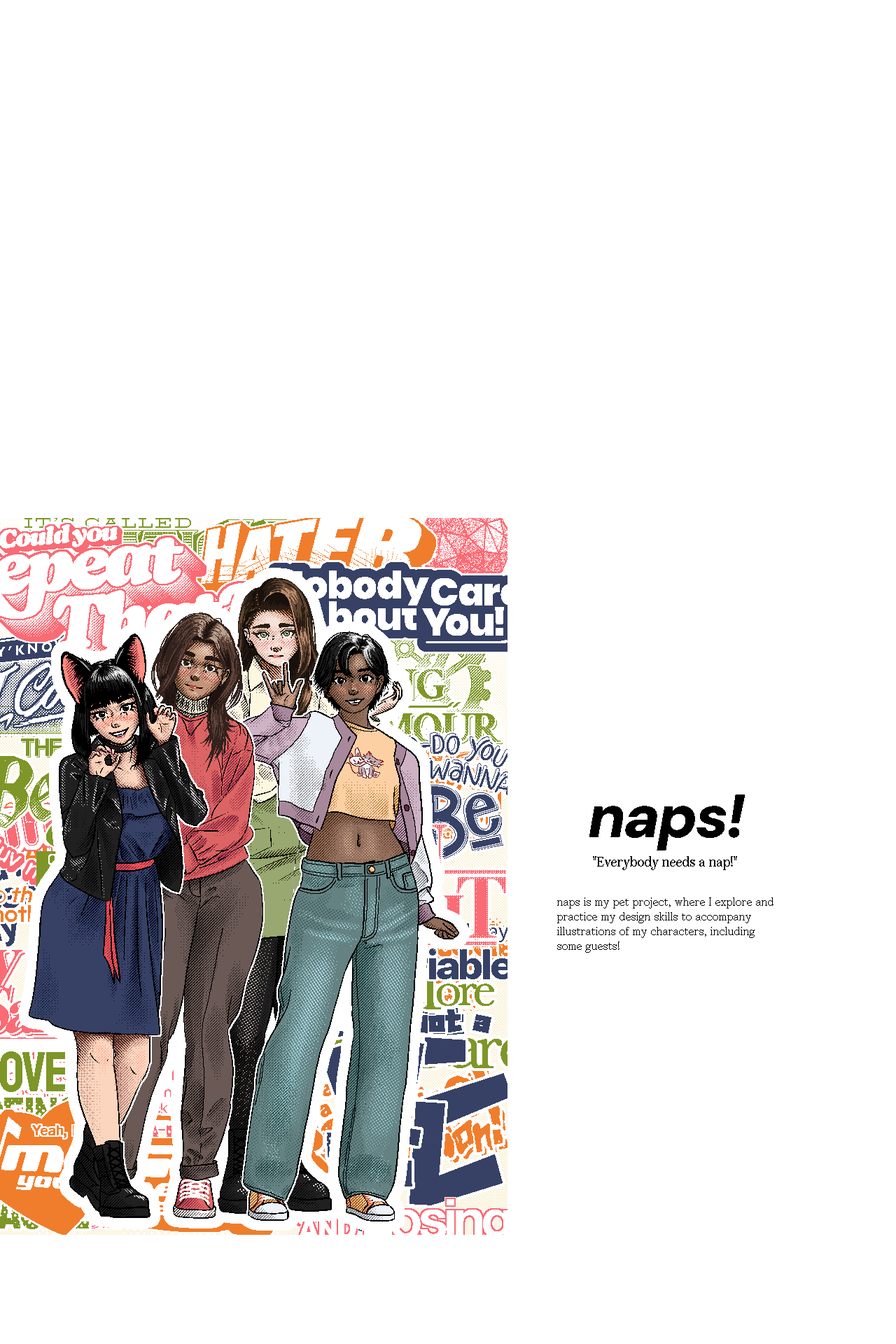
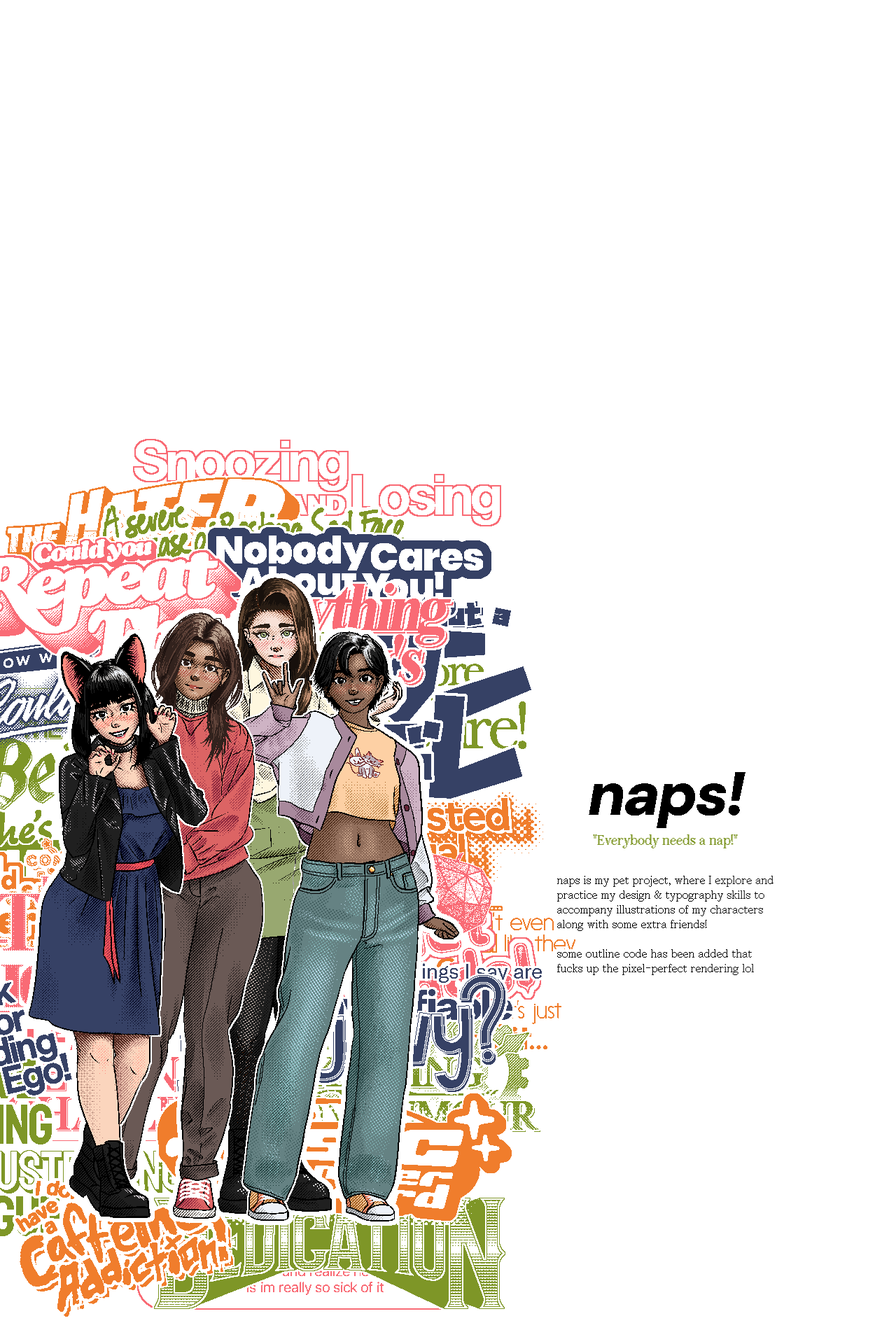
Before and after one commit to moyevka/moyevka.github.io, a Jekyll site: the page built from naps.markdown, in a window 1280 px wide. Shown: the part 947-2867 px from the top of the page at 70% size. Built offline with Jekyll 4.4.1, drawn with Linux system fonts in a browser that asks for light colours; some web fonts are replaced; some of the changed text lies outside the part shown.

Commit message:
070924
new naps splash, restyling of meet the girls, outline code v1

```diff
--- a/_layouts/naps.html
+++ b/_layouts/naps.html
@@ -80,6 +80,11 @@ function galleryFix() {
         }
         topSpacer.firstElementChild.style.height = `${topSpacingHeight}px`;
 
+        let mtgHeader = gallery.querySelector('#mtgHeader');
+        if (mtgHeader) {
+            topSpacer.firstElementChild.style.height = `0px`;
+        }
+
         // Create or update bottom spacer div and its child
         let bottomSpacer = gallery.querySelector('.bottom-spacer');
         if (!bottomSpacer) {
@@ -94,11 +99,39 @@ function galleryFix() {
     });
 };
 
+function outlining() {
+    const outlinedElements = document.querySelectorAll('#outlined');
+
+outlinedElements.forEach(outlinedElement => {
+  const span = document.createElement('span');
+
+  // Copy the classes from the <p> element
+  span.className = outlinedElement.className;
+
+  // Add the new .outlining class
+  span.classList.add('outlining');
+  span.style.filter = `invert(1)`;
+
+  // Copy the content from the <p> element
+  span.innerHTML = outlinedElement.innerHTML;
+
+  // Append the new <span> as a child of the <p> element
+  outlinedElement.appendChild(span);
+});
+}
+
+
 window.onload = (event) => {
   console.log("fully loaded");
   binaryFix();
   galleryFix();
   removeSplash();
+  setTimeout(() => {
+    outlining()
+    }, 10);
+  setTimeout(() => {
+    binaryFix();
+    }, 15);
 };
 
 });
--- a/_naps/meet-the-girls.markdown
+++ b/_naps/meet-the-girls.markdown
@@ -6,7 +6,7 @@ tags: illustration, design
 
 <div class="image-gallery" style="width:100%">
     <div class="gallery-item gallery-header">
-        <p class="naps-title" style="font-style:normal">meet the girls!</p>
+        <p class="naps-title" style="font-style:normal" id="mtgHeader">meet the girls!</p>
         <p class="binary">get to know Mara, Sorrel, Choux, and Keys: the 4 main characters of the naps project. each of these sheets aims to explore each character's personality through distinct visual themes, such as colour, background and fashion choice.</p>
     </div>
     <div class="gallery-item" style="min-height: 99vh; max-width: 90%">
@@ -20,14 +20,14 @@ tags: illustration, design
         <img src="/assets/naps/meet-the-girls/CharSheet-2-Sorrel.png" alt="CharSheet-2-Sorrel" class="clickable naps-img">
         <div class="gallery-text">
             <span class="item-title naps-title"><span style="color:#364165">Sorrel</span> Hu</span>
-            <span class="item-subtitle binary">catgirl with a capital C, she's as fierce as she is loyal, and one hell of a person to befriend. just don't touch the ears.</span>
+            <span class="item-subtitle binary">catgirl with a capital C, she's as fierce as she is loyal, and one hell of a great friend. just don't annoy her.</span>
         </div>
     </div>
     <div class="gallery-item" style="min-height: 99vh; max-width: 90%">
         <img src="/assets/naps/meet-the-girls/CharSheet-3-Choux.png" alt="CharSheet-3-Choux" class="clickable naps-img">
         <div class="gallery-text">
             <span class="item-title naps-title">Elodie "<span style="color:#7e9627">Choux</span>" Blythe</span>
-            <span class="item-subtitle binary">quiet & moody - you'd think she'd be judgmental, but she's quite sweet underneath all that</span>
+            <span class="item-subtitle binary">aloof, moody & quiet - you'd think she'd be quite judgmental, but she's surprisingly sweet underneath all that</span>
         </div>
     </div>
     <div class="gallery-item" style="min-height: 99vh; max-width: 90%">
--- a/css/global.css
+++ b/css/global.css
@@ -120,7 +120,7 @@ img {
 	font-family: 'Matisse Pixelated';
 	font-size: 17px;
 	font-synthesis: none;
-	filter: url(#binary) contrast(1000);
+	filter: url(#binary);
 	text-align: left;
 }
 
@@ -155,12 +155,15 @@ a.naps-title:hover {
 	text-decoration: underline;
 }
 
-.outlined {
-	text-shadow:
-		3px 3px 0 #fff,
-    	-3px 3px 0 #fff,
-    	-3px -3px 0 #fff,
-    	3px -3px 0 #fff;
+.outlining {
+	-webkit-text-stroke: 8px black;
+	color: white;
+	position: absolute;
+	left: 0;
+	top: 0;
+	z-index: -1;
+	margin: 0;
+	padding: 0;
 }
 
 .opener {
@@ -229,7 +232,7 @@ a.naps-title:hover {
 }
 
 .gallery-header {
-	margin-bottom: 33vh;
+	margin-top: 15vh;
 	display: flex;
 	flex-direction: column;
 	z-index: 10;
--- a/css/naps-voices.css
+++ b/css/naps-voices.css
@@ -34,25 +34,32 @@
 	text-decoration: underline;
 }
 
+/*
+.Mara {
+	font-family: 'Naps (Mara)', Helvetica, Arial, sans-serif;
+	font-size: px;
+	line-height: px;
+    color:#f96b75;
+}
+*/
 
 .Choux {
 	font-family: 'Naps (Choux)', Helvetica, Arial, sans-serif;
 	font-size: 20px;
 	line-height: 19px;
+    color:#7e9627;
 }
 
 .Keys {
 	font-family: 'Naps (Keys)', Helvetica, Arial, sans-serif;
 	font-size: 19px;
 	line-height: 21px;
-	position: relative;
-	top: -1px;
+    color:#f07d2c;
 }
 
 .Sorrel {
     font-family: 'Naps (Sorrel)', Helvetica, Arial, sans-serif;
 	font-size: 17px;
 	line-height: 25px;
-	position: relative;
-	top: -3px;
+    color:#364165;
 }
--- a/naps.markdown
+++ b/naps.markdown
@@ -10,9 +10,15 @@ permalink: naps
 
 <!-- column-break -->
 
-<p class="naps-title">naps!</p>
-<P class="random-voice binary" style="white-space:nowrap">"Everybody needs a nap!"</p>
-<p class="binary" style="max-width:320px">naps is my pet project, where I explore and practice my design skills to accompany illustrations of my characters, including some guests!</p>
+<p class="naps-title" id="outlined">naps!</p>
+<P class="random-voice binary" style="white-space:nowrap" id="outlined">
+    "Everybody needs a nap!"
+</p>
+<p class="binary" style="max-width:320px" id="outlined">
+    naps is my pet project, where I explore and practice my design & typography skills to accompany illustrations of my characters along with some extra friends!<br><br>some outline code has been added that fucks up the pixel-perfect rendering lol
+</p>
+
+
 
 {% assign posts = site.naps | sort: "title" %}
 {% for post in posts %}
```
Also changed, not shown: assets/splash/thegirls-promo.png.
